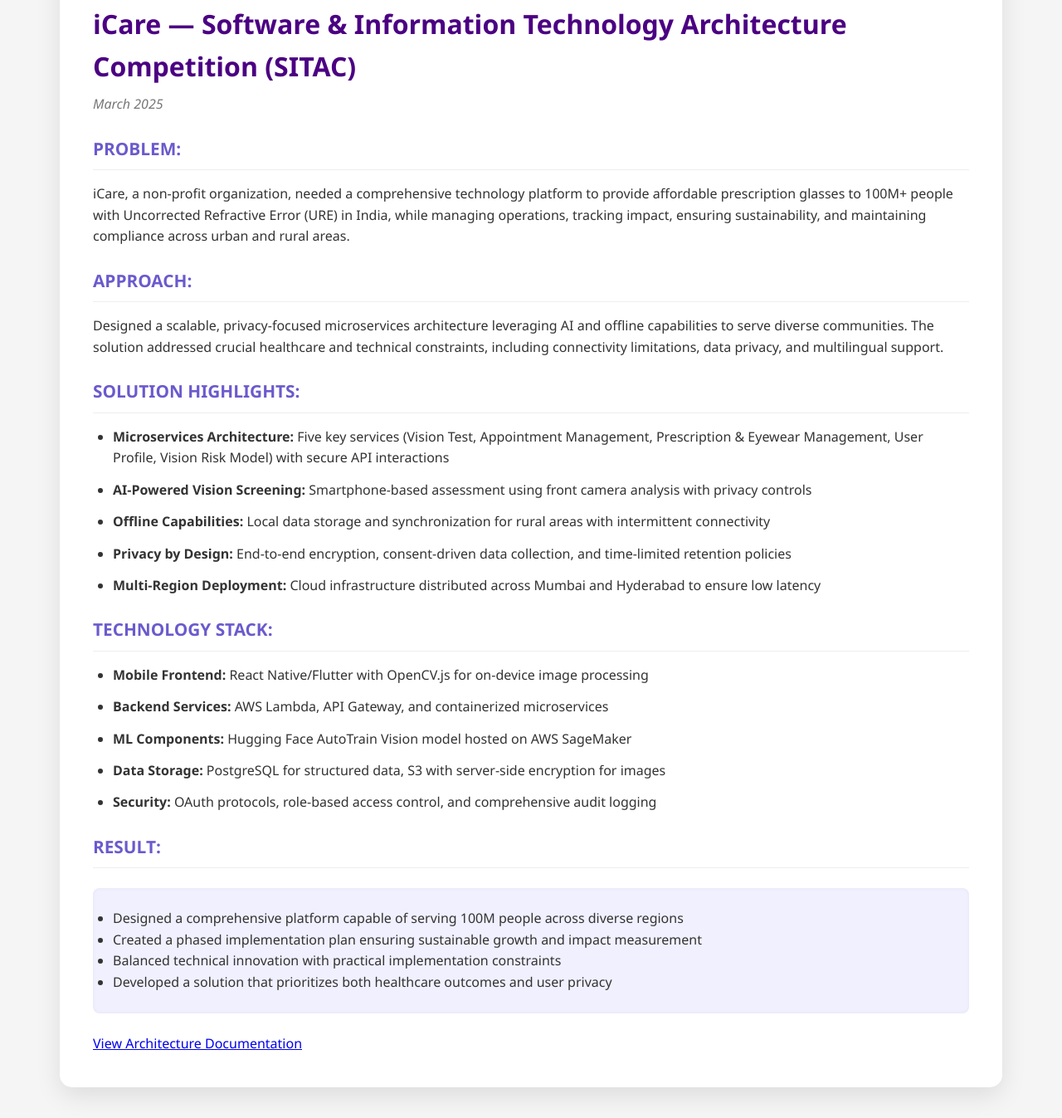
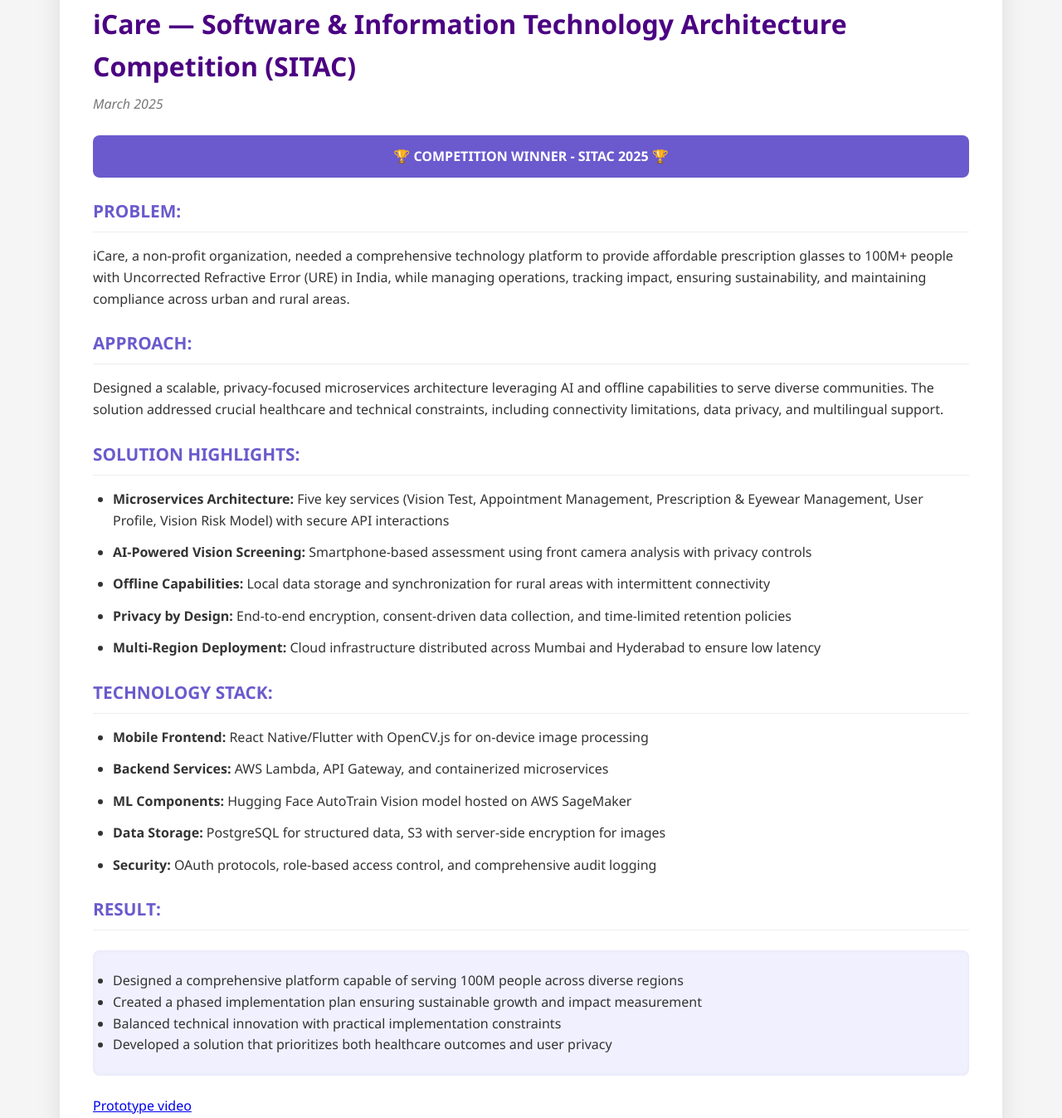
Before and after one commit to Nikku2204/nikita.github.io, a plain HTML site: page content.html in a window 1280 px wide. Shown: the part 906-2253 px from the top of the page at 83% size. Drawn offline with Linux system fonts and the light colour scheme.

Commit message:
Update content.html

```diff
--- a/content.html
+++ b/content.html
@@ -296,6 +296,11 @@
                     <h2 class="project-title">iCare — Software & Information Technology Architecture Competition (SITAC)</h2>
                     <p class="project-date">March 2025</p>
 
+                    <!-- Award Banner -->
+                    <div style="background-color: #6a5acd; color: white; padding: 0.8rem; border-radius: 8px; margin-bottom: 1.5rem; text-align: center; font-weight: bold;">
+                        🏆 COMPETITION WINNER - SITAC 2025 🏆
+                    </div>
+
                     <h3 class="project-section-heading">PROBLEM:</h3>
                     <div class="project-description">
                         <p>iCare, a non-profit organization, needed a comprehensive technology platform to provide affordable prescription glasses to 100M+ people with Uncorrected Refractive Error (URE) in India, while managing operations, tracking impact, ensuring sustainability, and maintaining compliance across urban and rural areas.</p>
@@ -339,7 +344,7 @@
                     </div>
 
                     <div class="Prototype link">
-                        <a href="https://drive.google.com/file/d/19rSPKrarHdrzMVOyM4DTH_KDliEgvn5z/view" target="_blank">View Architecture Documentation</a>
+                        <a href="https://drive.google.com/file/d/19rSPKrarHdrzMVOyM4DTH_KDliEgvn5z/view" target="_blank">Prototype video</a>
                     </div>
                 </div>
             </div>
```
